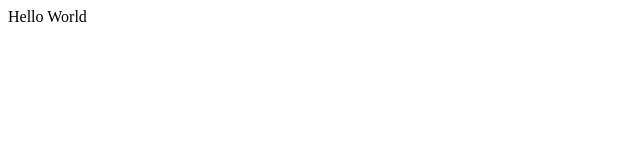
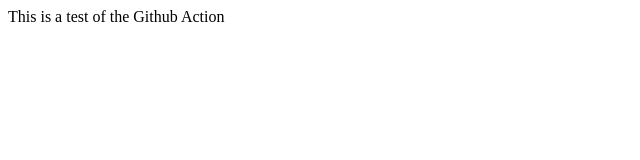
Before and after one commit to BananaJama/rtpsugcssdemo, a plain HTML site: page index.html in a window 1280 px wide. Shown: the whole page, without its empty margins (0-640 px from the left). Drawn offline with Linux system fonts and the light colour scheme.

Commit message:
Change HTML Body

```diff
--- a/index.html
+++ b/index.html
@@ -1,3 +1,3 @@
 <body>
-    Hello World
+    This is a test of the Github Action
 </body>
```
